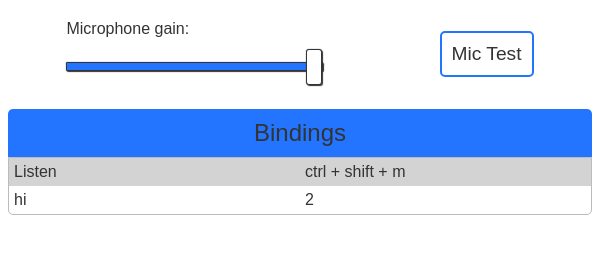
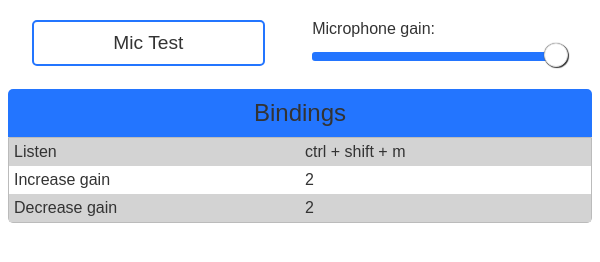
Before and after one commit to kuwood/mic-check, an Electron app: page index.html in a window 600 px wide. Drawn offline with Linux system fonts and the light colour scheme; no server answers.

Commit message:
Adjust gain range input styling

```diff
--- a/index.html
+++ b/index.html
@@ -21,7 +21,8 @@
       <td>Listen</td>
       <td class="bind-cell">ctrl + shift + m</td>
     </tr>
-    <tr><td>hi</td><td class="bind-cell">2</td></tr>
+    <tr><td>Increase gain</td><td class="bind-cell">2</td></tr>
+    <tr><td>Decrease gain</td><td class="bind-cell">2</td></tr>
   </table>
   <audio></audio>
   <script>
--- a/main.css
+++ b/main.css
@@ -10,9 +10,9 @@ body {
 section {
   padding-bottom: 10px;
   margin-bottom: 10px;
-  flex-direction: row;
+  flex-direction: row-reverse;
   display: flex;
-  align-items: center;
+  align-items: flex-start;
   justify-content: space-around;
 }
 
@@ -33,6 +33,7 @@ label {
   border-radius: 5px;
   font-family: arial;
   font-size: 1.2em;
+  width: 40%;
 }
 
 #test:hover {
@@ -70,7 +71,7 @@ tr:nth-child(odd) {
 
 input[type=range] {
   -webkit-appearance: none;
-  margin: 18px 0;
+  margin: 8px 0;
   width: 100%;
 }
 input[type=range]:focus {
@@ -81,21 +82,19 @@ input[type=range]::-webkit-slider-runnable-track {
   height: 8.4px;
   cursor: pointer;
   animation: 0.2s;
-  box-shadow: 1px 1px 1px #333, 0px 0px 1px #333;
   background: #2375ff;
-  border-radius: 1.3px;
-  border: 0.2px solid #333;
+  border-radius: 3px;
 }
 input[type=range]::-webkit-slider-thumb {
   box-shadow: 1px 1px 1px #333, 0px 0px 1px #333;
-  border: 1px solid #333;
-  height: 36px;
-  width: 16px;
-  border-radius: 3px;
+  border: 1px solid #ddd;
+  height: 24px;
+  width: 24px;
+  border-radius: 20px;
   background: #ffffff;
   cursor: pointer;
   -webkit-appearance: none;
-  margin-top: -14px;
+  margin-top: -9px;
 }
 input[type=range]:focus::-webkit-slider-runnable-track {
   background: #2375ff;
```
